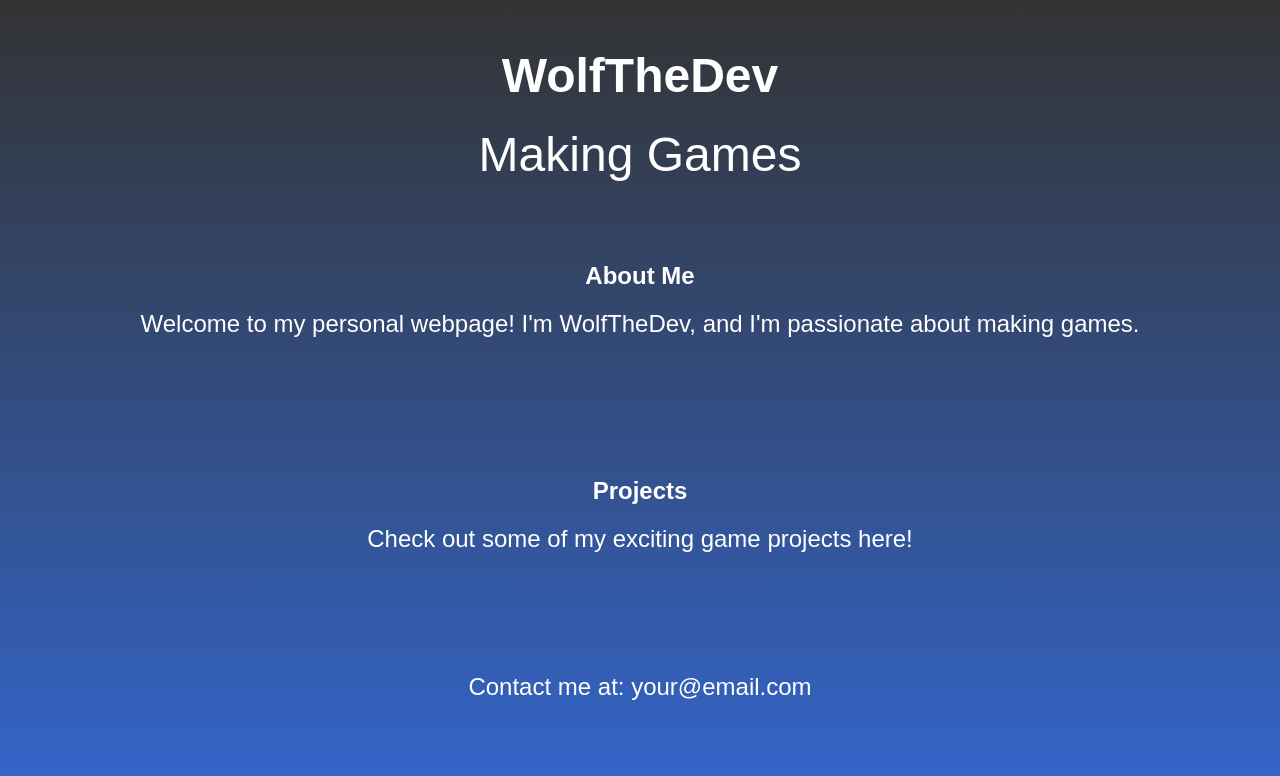
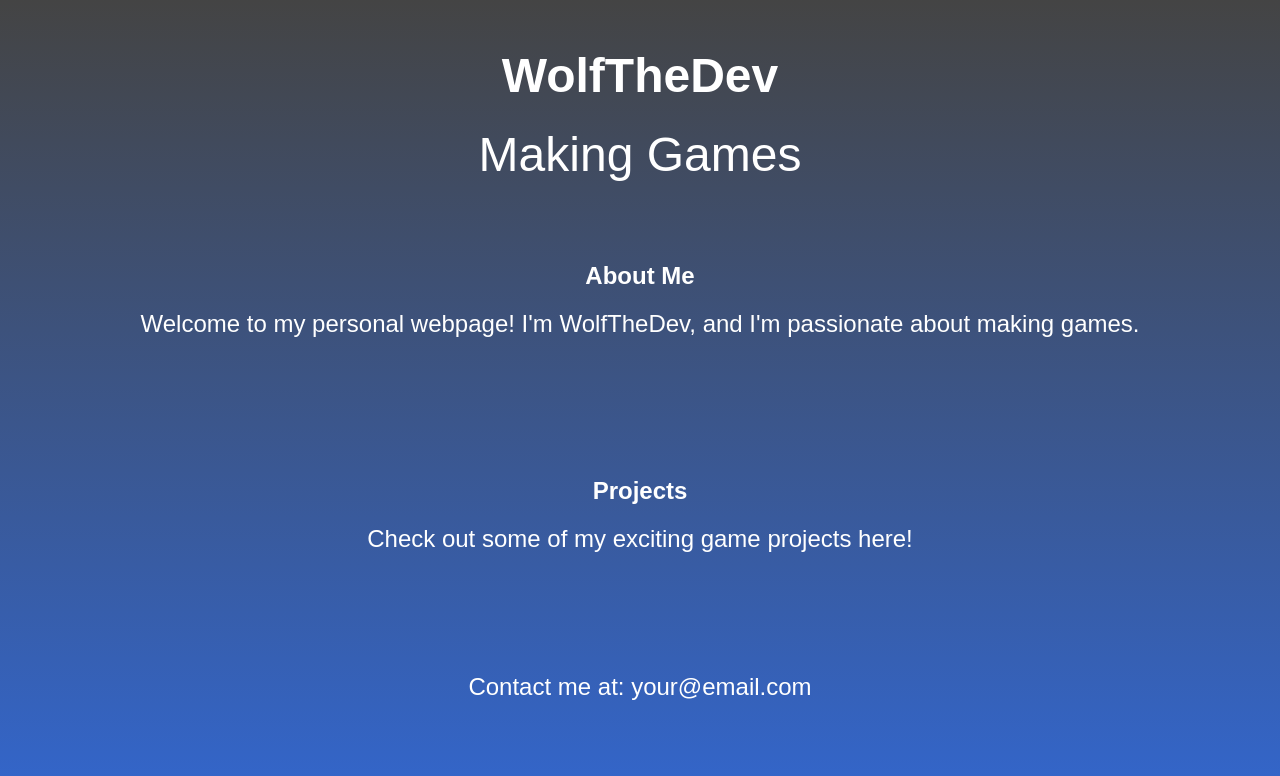
Before and after one commit to TheMidnightWolfYT/wolfthedev, a plain HTML site: page index.html in a window 1280 px wide. Drawn offline with Linux system fonts and the light colour scheme.

Commit message:
Update index.html

```diff
--- a/index.html
+++ b/index.html
@@ -7,7 +7,7 @@
     <style>
         body {
             font-family: Arial, sans-serif;
-            background: linear-gradient(to bottom, #333, #3366cc); /* Gradient from dark grey to slightly blue */
+            background: linear-gradient(to bottom, #444, #3366cc); /* Gradient from darker grey to slightly blue */
             color: white;
             text-align: center;
             margin: 0;
```
